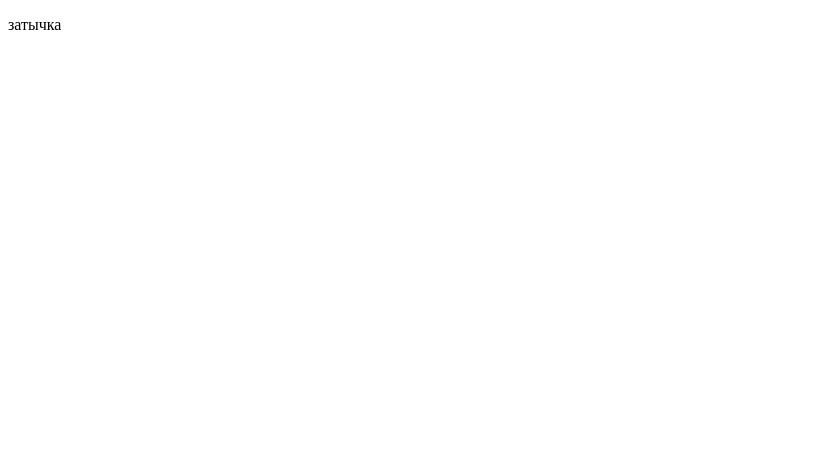
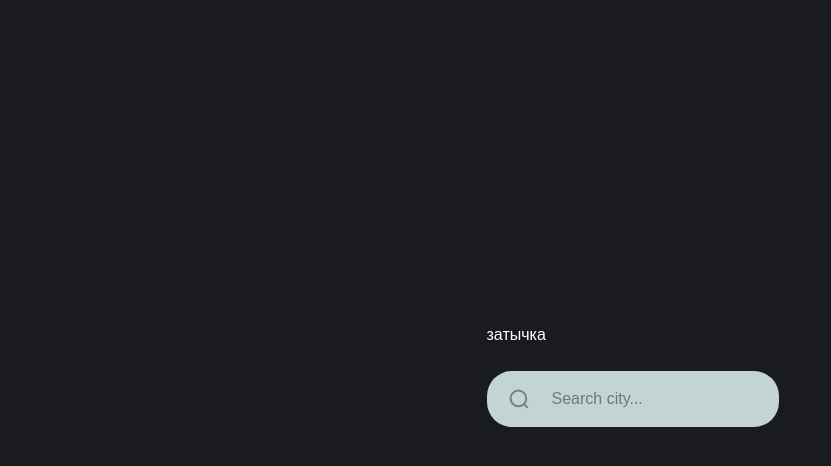
Before and after one commit to Zow4ik/Website-weather, a React (Vite) app: page / in a window 1280 px wide. Shown: the top 466 px of the page, without its empty margins (0-831 px from the left). Built offline with nearby package versions, Linux system fonts and the light colour scheme; a web font is replaced by a local one.

Commit message:
add: component Search

```diff
--- a/src-old/styles/styles.scss
+++ /dev/null
@@ -1,2 +0,0 @@
-@use '../../src/styles/index.js' as *;
-@use './components/component' as *;
--- a/src/App.jsx
+++ b/src/App.jsx
@@ -1,10 +1,14 @@
 import { useState } from 'react'
+import Search from '@/components/Search/Search.jsx'
 
 function App() {
   const [count, setCount] = useState(0)
 
   return (
-    <p>затычка</p>
+    <>
+      <p>затычка</p>
+      <Search />
+    </>
   )
 }
 
--- /dev/null
+++ b/src/components/Search/Search.jsx
@@ -0,0 +1,21 @@
+import styles from './search.module.scss'
+
+const Search = () => {
+  return (
+    <div className={styles.searchContainer}>
+      <button
+        className={styles.button}
+        type="button"
+      ></button>
+      <input
+        className={styles.input}
+        type="search"
+        placeholder="Search city..."
+      />
+      <div className={styles.extradition}>
+      </div>
+    </div>
+  )
+}
+
+export default Search
--- /dev/null
+++ b/src/components/Search/search.module.scss
@@ -0,0 +1,45 @@
+.searchContainer {
+  width: 100%;
+  position: relative;
+  margin-bottom: 50px;
+}
+
+.button {
+  background-image: url("@/assets/images/search.svg");
+  width: 24px;
+  height: 24px;
+  position: absolute;
+  top: 50%;
+  left: 20px;
+  translate: 0 -50%;
+}
+
+.input {
+  width: 100%;
+  padding: 10px 20px 10px 65px;
+}
+
+.extradition {
+  position: absolute;
+  display: none;
+  flex-direction: column;
+  width: 80%;
+  left: 50%;
+  translate: -50% 0;
+  max-height: 300px;
+  overflow-y: auto;
+  scrollbar-width: thin;
+  scrollbar-color: #888 transparent;
+
+  &.active {
+    display: flex;
+  }
+}
+
+.city {
+  padding: 10px;
+  background: #7e7c7c;
+  text-align: center;
+  cursor: pointer;
+  border: 1px solid #000;
+}
--- a/src/main.jsx
+++ b/src/main.jsx
@@ -1,6 +1,7 @@
 import { StrictMode } from 'react'
 import { createRoot } from 'react-dom/client'
 import App from './App.jsx'
+import './styles/index.js'
 
 createRoot(document.getElementById('root')).render(
   <StrictMode>
--- a/src/styles/index.js
+++ b/src/styles/index.js
@@ -1,4 +1,4 @@
 import './normalize.scss'
 import './fonts.scss'
 import './variables.scss'
-import '/globals'
+import './globals.scss'
```
